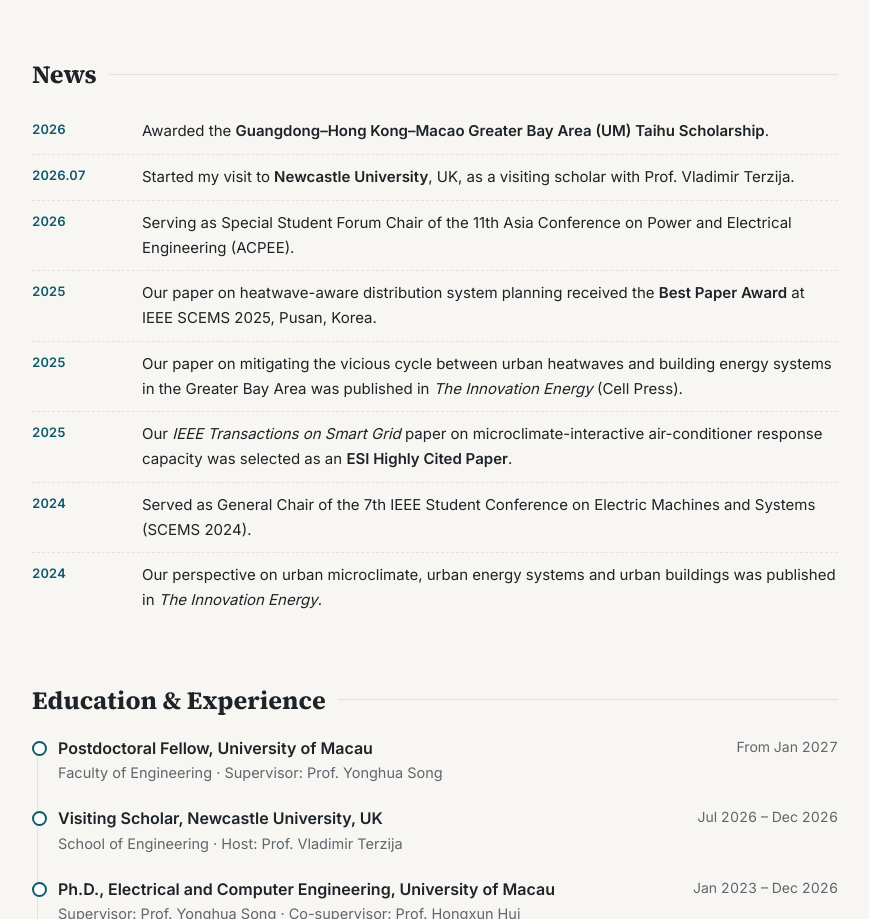
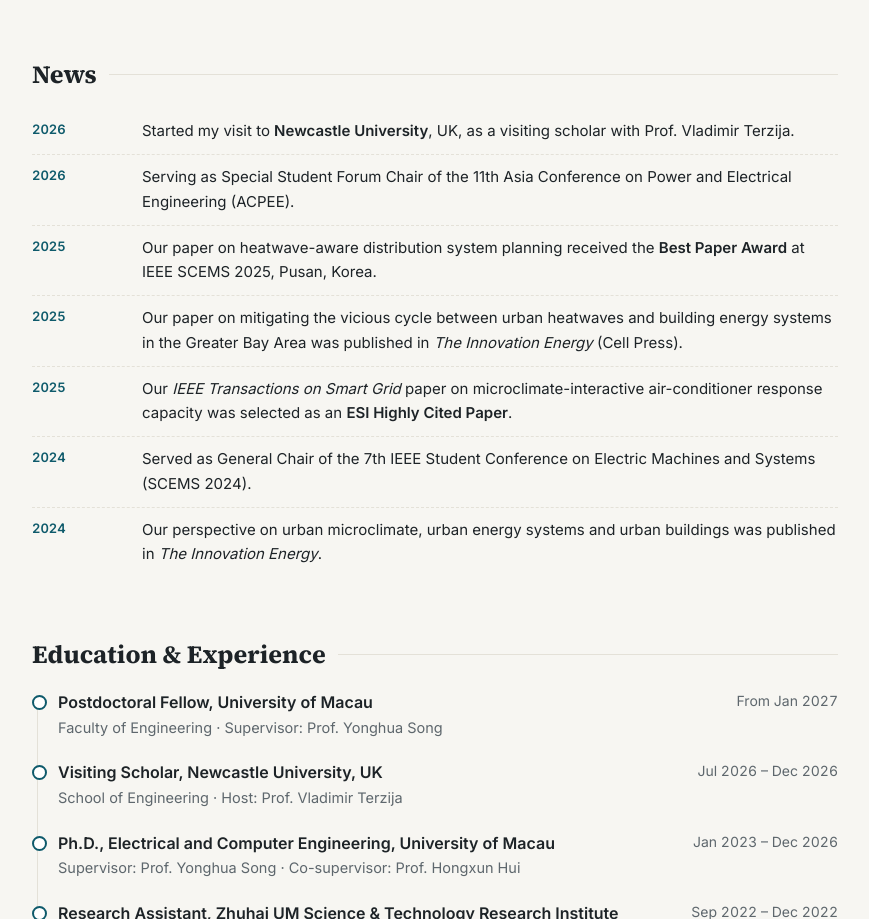
Before and after one commit to zzwum/zzwum.github.io, a plain HTML site: page index.html in a window 1280 px wide. Shown: the part 1352-2271 px from the top of the page, without its empty margins (368-1237 px from the left). Drawn offline with Linux system fonts and the light colour scheme.

Commit message:
News: remove Taihu item, year-only dates

```diff
--- a/index.html
+++ b/index.html
@@ -225,8 +225,7 @@
     <section id="news">
       <h2>News</h2>
       <ul class="news">
-        <li><time>2026</time><span>Awarded the <b>Guangdong–Hong Kong–Macao Greater Bay Area (UM) Taihu Scholarship</b>.</span></li>
-        <li><time>2026.07</time><span>Started my visit to <b>Newcastle University</b>, UK, as a visiting scholar with Prof. Vladimir Terzija.</span></li>
+        <li><time>2026</time><span>Started my visit to <b>Newcastle University</b>, UK, as a visiting scholar with Prof. Vladimir Terzija.</span></li>
         <li><time>2026</time><span>Serving as Special Student Forum Chair of the 11th Asia Conference on Power and Electrical Engineering (ACPEE).</span></li>
         <li><time>2025</time><span>Our paper on heatwave-aware distribution system planning received the <b>Best Paper Award</b> at IEEE SCEMS 2025, Pusan, Korea.</span></li>
         <li><time>2025</time><span>Our paper on mitigating the vicious cycle between urban heatwaves and building energy systems in the Greater Bay Area was published in <i>The Innovation Energy</i> (Cell Press).</span></li>
```
